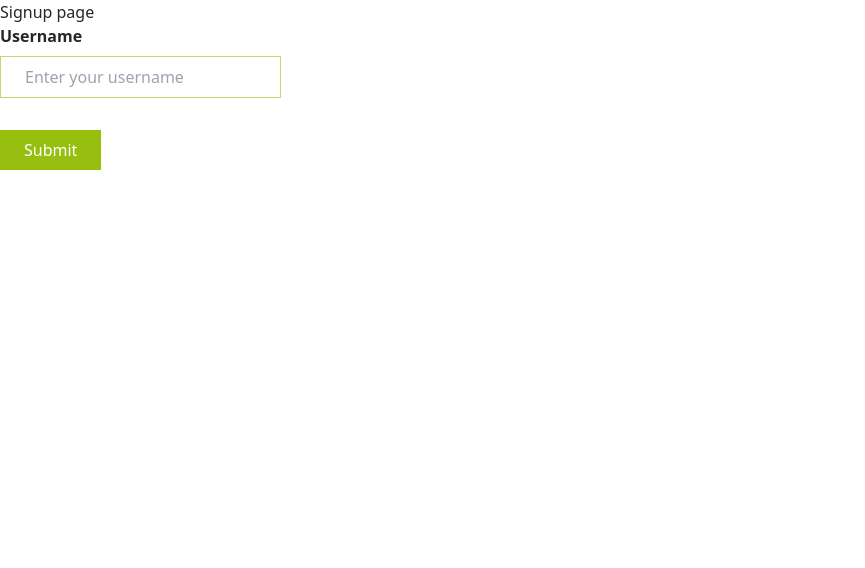
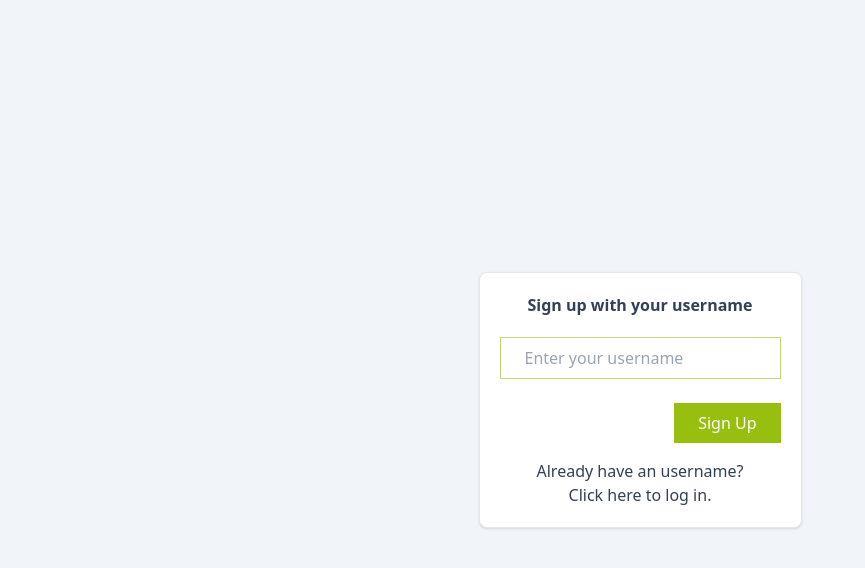
Before and after one commit to limavfabio/iBook-front-end, a React (Vite) app: page /signup in a window 1280 px wide. Shown: the top 568 px of the page, without its empty margins (0-865 px from the left). Built offline with nearby package versions, Linux system fonts and the light colour scheme.

Commit message:
Style login and sign up components

```diff
--- a/src/routes/Login.jsx
+++ b/src/routes/Login.jsx
@@ -1,5 +1,5 @@
 import { useState } from 'react';
-import { useNavigate } from 'react-router-dom';
+import { useNavigate, Link } from 'react-router-dom';
 import { useDispatch } from 'react-redux';
 import { setUser } from '../redux/userSlice';
 
@@ -31,7 +31,7 @@ function Login() {
         setErrorMessage(''); // Reset the error message
         redirect('/'); // Redirect to the home page
       } else {
-        setErrorMessage('User does not exist'); // Set an error message
+        setErrorMessage('User does not exist, please choose another username'); // Set an error message
       }
     } catch (error) {
       console.error('Error:', error); // Log any other errors
@@ -39,12 +39,11 @@ function Login() {
   };
 
   return (
-    <div>
-      <h1>Login page</h1>
-      <form onSubmit={handleSubmit}>
+    <div className='h-screen flex flex-col bg-slate-100 items-center justify-center'>
+      <div className='border p-5 rounded-lg bg-white shadow w-min'>
+        <form onSubmit={handleSubmit} className='flex flex-col items-end'>
           <label htmlFor="username" className="mb-2 block">
-          <p className="font-semibold">Username</p>
-
+            <p className="font-semibold text-center text-slate-700 pb-3">Log in with your username</p>
             <input
               type="text"
               id="username"
@@ -55,18 +54,21 @@ function Login() {
               required
             />
           </label>
-
           {errorMessage && (
             <p className="text-sm font-semibold text-red-500">{errorMessage}</p>
           )}
-
           <button
             type="submit"
-          className="mt-4 bg-[#97BF0F] px-6 py-2 text-white hover:bg-[#85a80d] focus:bg-[#6d8a0a]"
+            className="mt-2 bg-[#97BF0F] px-6 py-2 text-white hover:bg-[#85a80d] focus:bg-[#6d8a0a]"
           >
-          Submit
+            Log In
           </button>
         </form>
+        <div className='flex flex-col items-center text-slate-700'>
+          <p className='mt-4'>Don't have an username?</p>
+          <Link to='/signup' className='hover:text-black hover:underline' >Click here to sign up.</Link>
+        </div>
+      </div>
     </div>
   );
 }
--- a/src/routes/SignUp.jsx
+++ b/src/routes/SignUp.jsx
@@ -1,5 +1,5 @@
 import { useState } from "react";
-import { useNavigate } from "react-router-dom";
+import { useNavigate, Link } from "react-router-dom";
 import { useDispatch } from "react-redux";
 import { createUser } from "../redux/userSlice";
 
@@ -21,7 +21,7 @@ function SignUp() {
       const userExists = users.some((user) => user.username === username);
 
       if (userExists) {
-        setErrorMessage("User already exists");
+        setErrorMessage("User already exists, please log in.");
         return;
       } else {
         // Dispatch the createUser action to store the username
@@ -35,12 +35,11 @@ function SignUp() {
   };
 
   return (
-    <div>
-      <h1>Signup page</h1>
-      <form onSubmit={handleSubmit}>
+    <div className='h-screen flex flex-col bg-slate-100 items-center justify-center'>
+      <div className='border p-5 rounded-lg bg-white shadow w-min'>
+        <form onSubmit={handleSubmit} className='flex flex-col items-end'>
           <label htmlFor="username" className="mb-2 block">
-          <p className="font-semibold">Username</p>
-
+            <p className="font-semibold text-center text-slate-700 pb-3">Sign up with your username</p>
             <input
               type="text"
               id="username"
@@ -51,18 +50,21 @@ function SignUp() {
               required
             />
           </label>
-
           {errorMessage && (
             <p className="text-sm font-semibold text-red-500">{errorMessage}</p>
           )}
-
           <button
             type="submit"
-          className="mt-4 bg-[#97BF0F] px-6 py-2 text-white hover:bg-[#85a80d] focus:bg-[#6d8a0a]"
+            className="mt-2 bg-[#97BF0F] px-6 py-2 text-white hover:bg-[#85a80d] focus:bg-[#6d8a0a]"
           >
-          Submit
+            Sign Up
           </button>
         </form>
+        <div className='flex flex-col items-center text-slate-700'>
+          <p className='mt-4'>Already have an username?</p>
+          <Link to='/login' className='hover:text-black hover:underline' >Click here to log in.</Link>
+        </div>
+      </div>
     </div>
   );
 }
```
Lines whose indentation alone changed are shown as unchanged.
